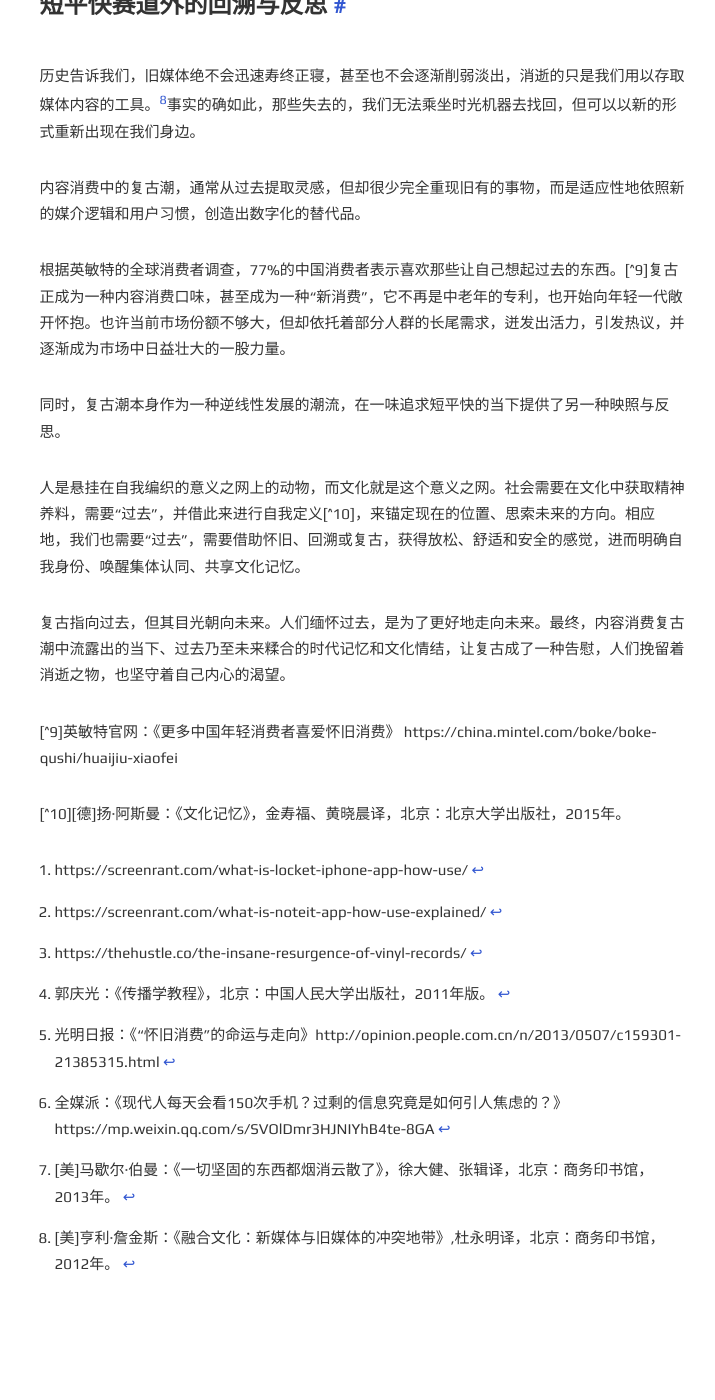
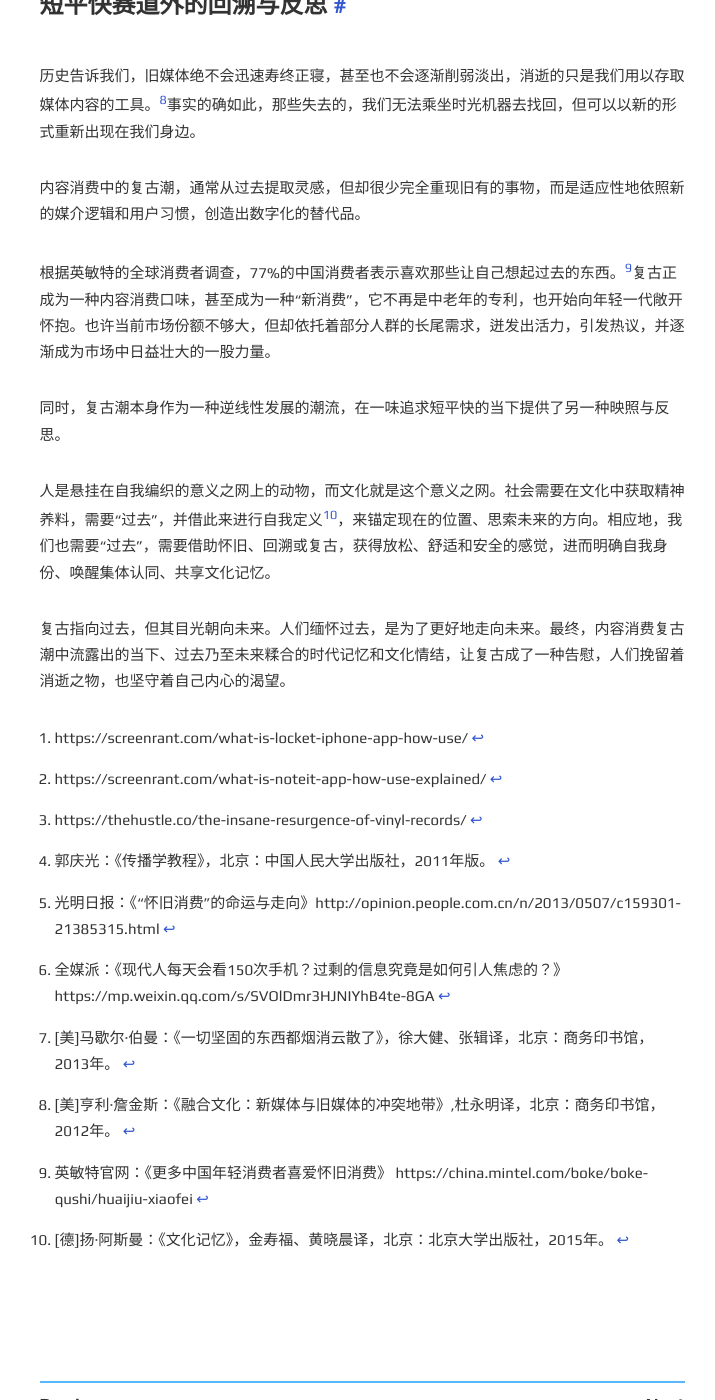
Before and after one commit to codyb1ue/codyb1ue.github.io, a Jekyll site: the page built from _posts/2022-04-01-retro content consumption.md, in a window 1280 px wide and 1400 px high, scrolled down 3129 px. Shown: the whole window, without its empty margins (278-993 px from the left). Built offline with Jekyll 4.4.1, drawn with Linux system fonts in a browser that asks for light colours; some of the changed lines change nothing that is shown.

Commit message:
Update 2022-04-01-retro content consumption.md

```diff
--- a/_posts/2022-04-01-retro content consumption.md
+++ b/_posts/2022-04-01-retro content consumption.md
@@ -90,6 +90,6 @@ Locket，藏在衣服口袋里的相盒吊坠，放着心爱之人的小小照
 
 [^8]: [美]亨利·詹金斯：《融合文化：新媒体与旧媒体的冲突地带》,杜永明译，北京：商务印书馆，2012年。
 
-[^9]英敏特官网：《更多中国年轻消费者喜爱怀旧消费》 https://china.mintel.com/boke/boke-qushi/huaijiu-xiaofei
+[^9]: 英敏特官网：《更多中国年轻消费者喜爱怀旧消费》 https://china.mintel.com/boke/boke-qushi/huaijiu-xiaofei
 
-[^10][德]扬·阿斯曼：《文化记忆》，金寿福、黄晓晨译，北京：北京大学出版社，2015年。
+[^10]: [德]扬·阿斯曼：《文化记忆》，金寿福、黄晓晨译，北京：北京大学出版社，2015年。
```
